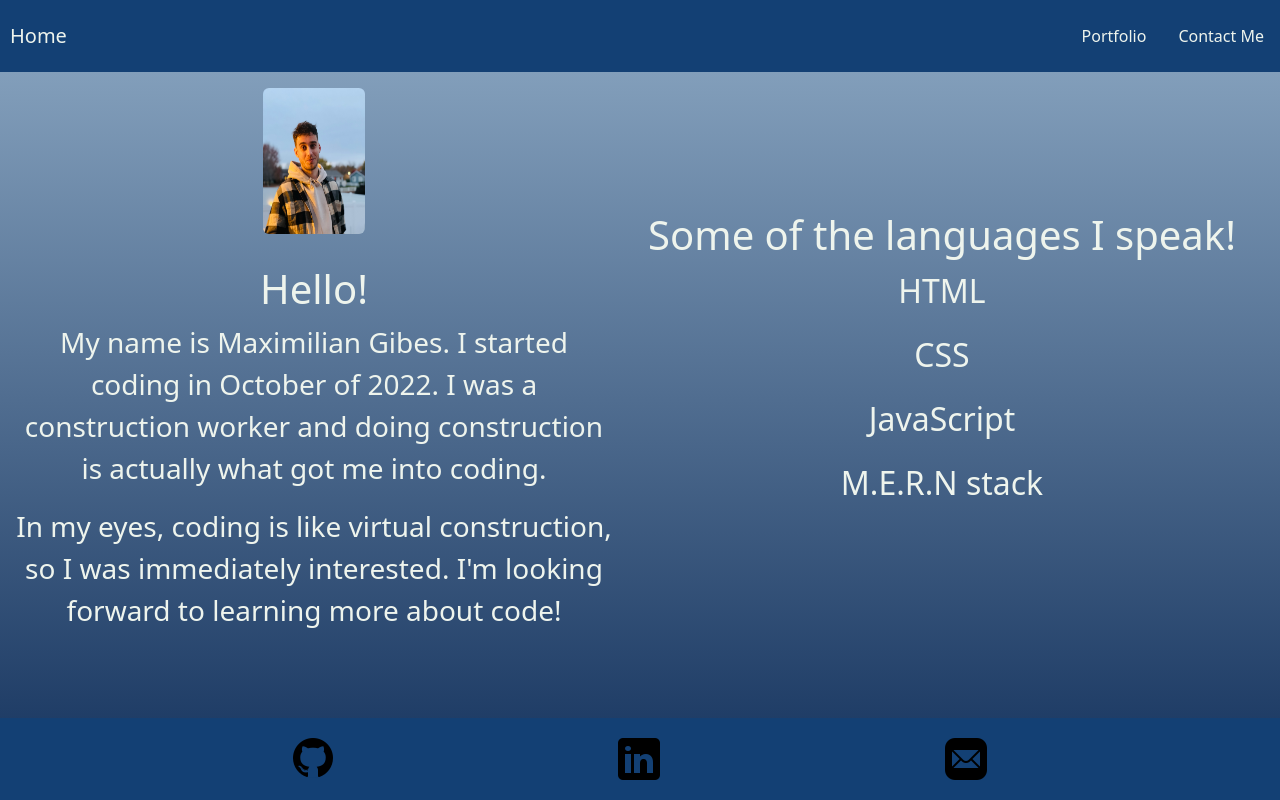
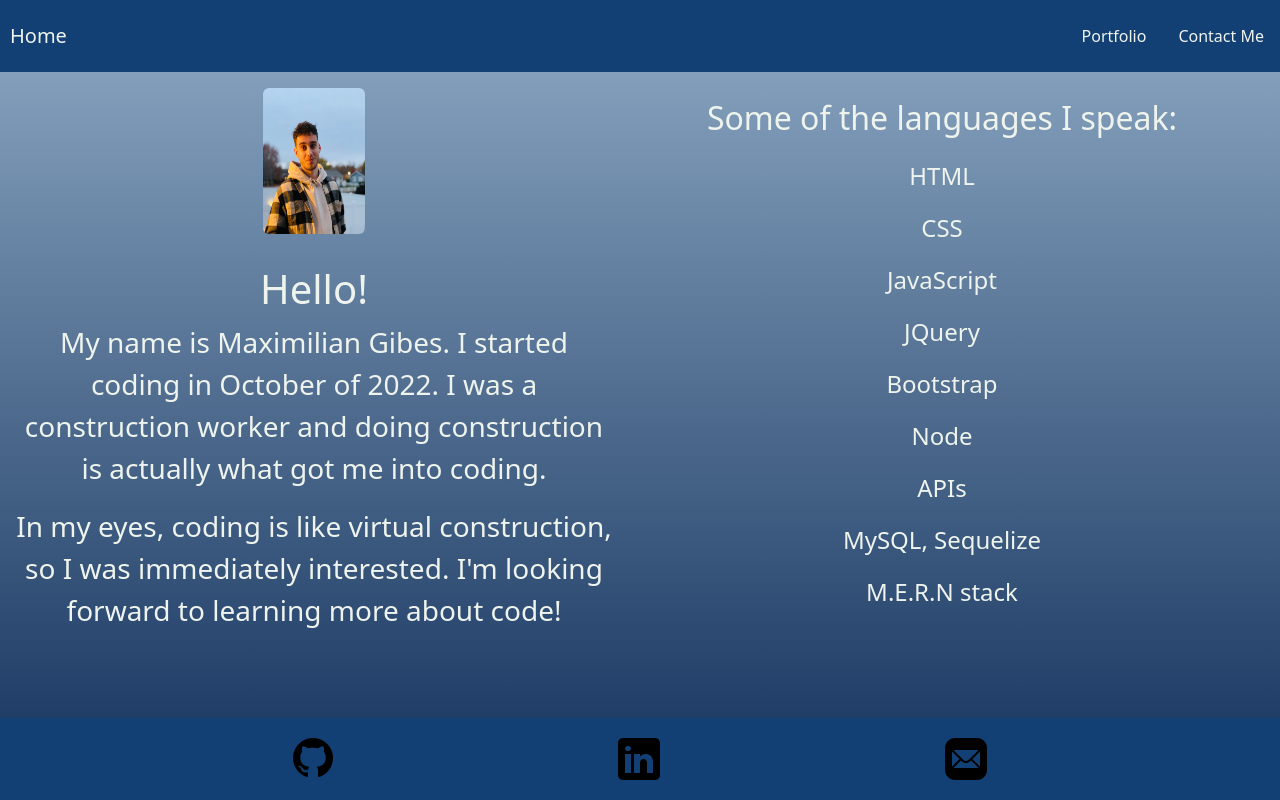
Before and after one commit to Slimshady079/React-Porfolio, a React (Create React App) app in the folder client/: page /#/ in a window 1280 px wide. Built offline with nearby package versions, Linux system fonts and the light colour scheme.

Commit message:
adds text to AboutMe.js component

```diff
--- a/client/src/App.css
+++ b/client/src/App.css
@@ -27,6 +27,10 @@ padding-top: 15px;
   color: var(--fifth);
   /* !! see if there is anything better than viewheight to fix problem */
   height: 100vh;
+}
+
+.con-text {
+  color: var(--fifth);
 }
 
 .me-img {
--- a/client/src/components/AboutMe.js
+++ b/client/src/components/AboutMe.js
@@ -20,11 +20,16 @@ function AboutMe() {
           </p>
         </div>
         <div className="col">
-          <h1>Some of the languages I speak!</h1>
-          <p className="paragraph fs-2">HTML</p>
-          <p className="paragraph fs-2">CSS</p>
-          <p className="paragraph fs-2">JavaScript</p>
-          <p className="paragraph fs-2">M.E.R.N stack</p>
+          <p className="fs-2">Some of the languages I speak:</p>
+          <p className="paragraph fs-4">HTML</p>
+          <p className="paragraph fs-4">CSS</p>
+          <p className="paragraph fs-4">JavaScript</p>
+          <p className="paragraph fs-4">JQuery</p>
+          <p className="paragraph fs-4">Bootstrap</p>
+          <p className="paragraph fs-4">Node</p>
+          <p className="paragraph fs-4">APIs</p>
+          <p className="paragraph fs-4">MySQL, Sequelize</p>
+          <p className="paragraph fs-4">M.E.R.N stack</p>
         </div>
       </div>
     </div>
--- a/client/src/components/Contact.js
+++ b/client/src/components/Contact.js
@@ -1,12 +1,24 @@
-import React from "react";
-
-
-
+import React, { useState } from "react";
 
 function Contact() {
+  const [submit, setSubmit] = useState(false);
+  const Submit = (e) => {
+    e.preventDefault();
+    setTimeout(() => {
+      setSubmit(true);
+    }, 100);
+  };
+  if (submit) {
+    return (
+      <div className="text-center mt-5">
+        <h1 className="con-text">Thank you!</h1>
+      </div>
+    );
+  }
+
   return (
     <div className="text-center">
-      <form>
+      <form onSubmit={Submit}>
         <h1 className="mb-3">Contact Me below!</h1>
         {/* name */}
         <div className="mb-3">
```
